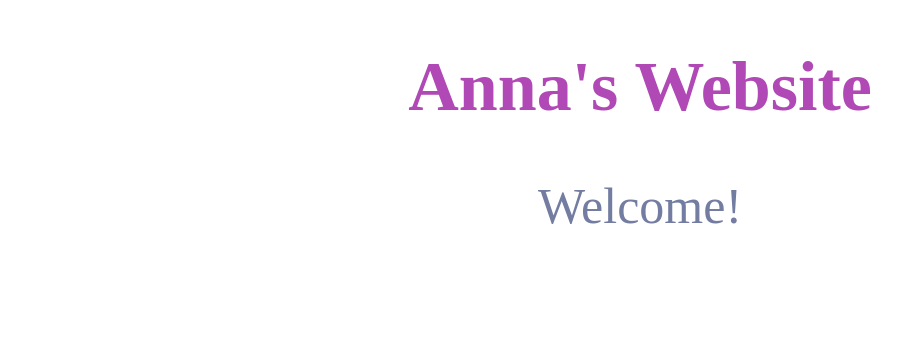
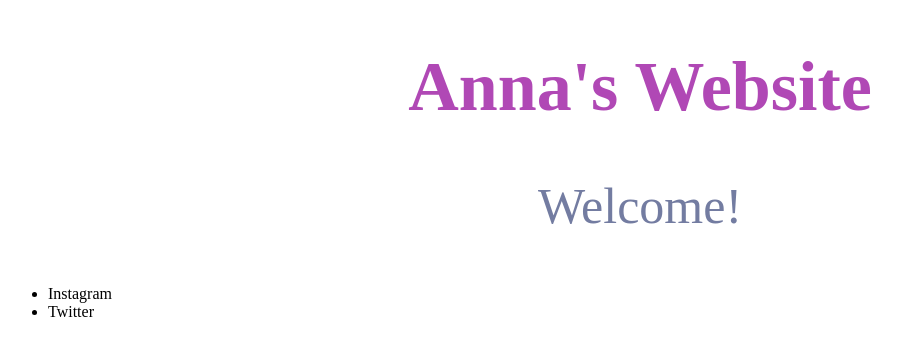
Before and after one commit to AnnaMoorhead/web-project, a plain HTML site: page index.html in a window 1280 px wide. Shown: the whole page, without its empty margins (0-901 px from the left). Drawn offline with Linux system fonts and the light colour scheme.

Commit message:
Adding content
List added

```diff
--- a/index.html
+++ b/index.html
@@ -23,6 +23,9 @@
 <p>
   Welcome!
 </p>
-
+<ul>
+  <li> Instagram </li>
+  <li> Twitter </li>
+</ul>
 </body>
 </html>
```
